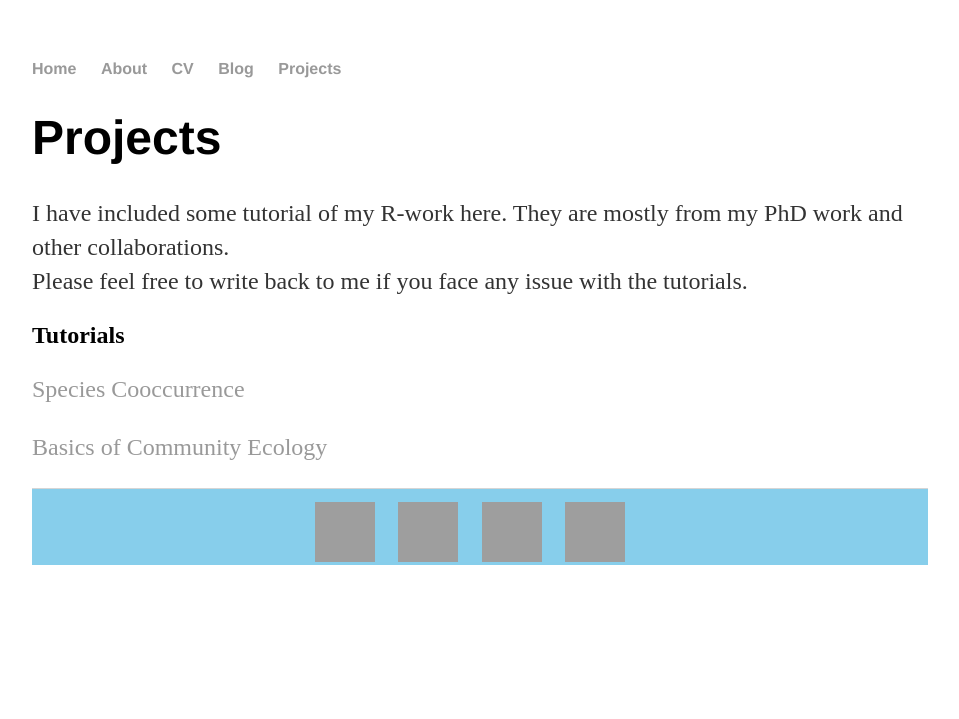
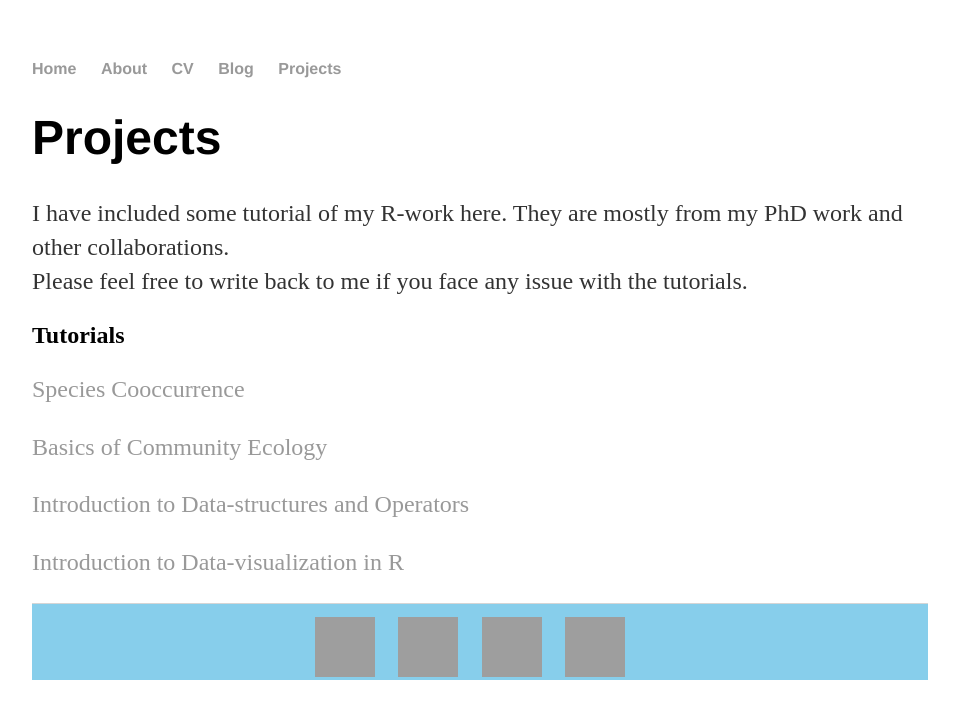
Before and after one commit to nilanjanchatterjee/nilanjanchatterjee.github.io, a Jekyll site: the page built from projects/index.html, in a window 1280 px wide, cut to the strip 0-719 px from the top of the page. Shown: the whole strip, without its empty margins (160-1119 px from the left). Built offline with Jekyll 4.4.1, drawn with Linux system fonts in a browser that asks for light colours; grey boxes are pictures that could not be loaded.

Commit message:
updated more tutorials and projects

```diff
--- a/projects/index.html
+++ b/projects/index.html
@@ -11,5 +11,7 @@ title: Projects
 			<h2>Tutorials</h2>
 				<p><a href="/sp_cooc">Species Cooccurrence</p>
 				<p><a href="/com_eco">Basics of Community Ecology</p>
+				<p><a href="/data_str">Introduction to Data-structures and Operators</p>
+				<p><a href="/data_vis">Introduction to Data-visualization in R</p>
 
 		</div>
```
